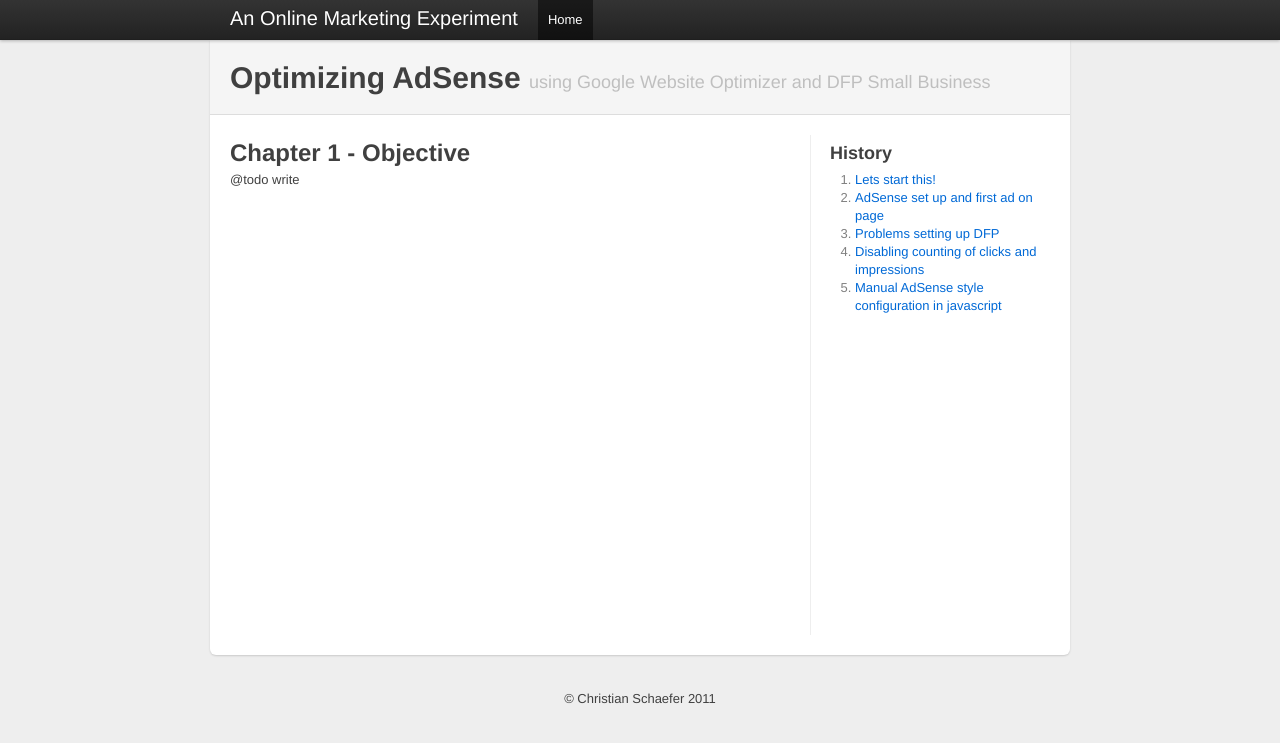
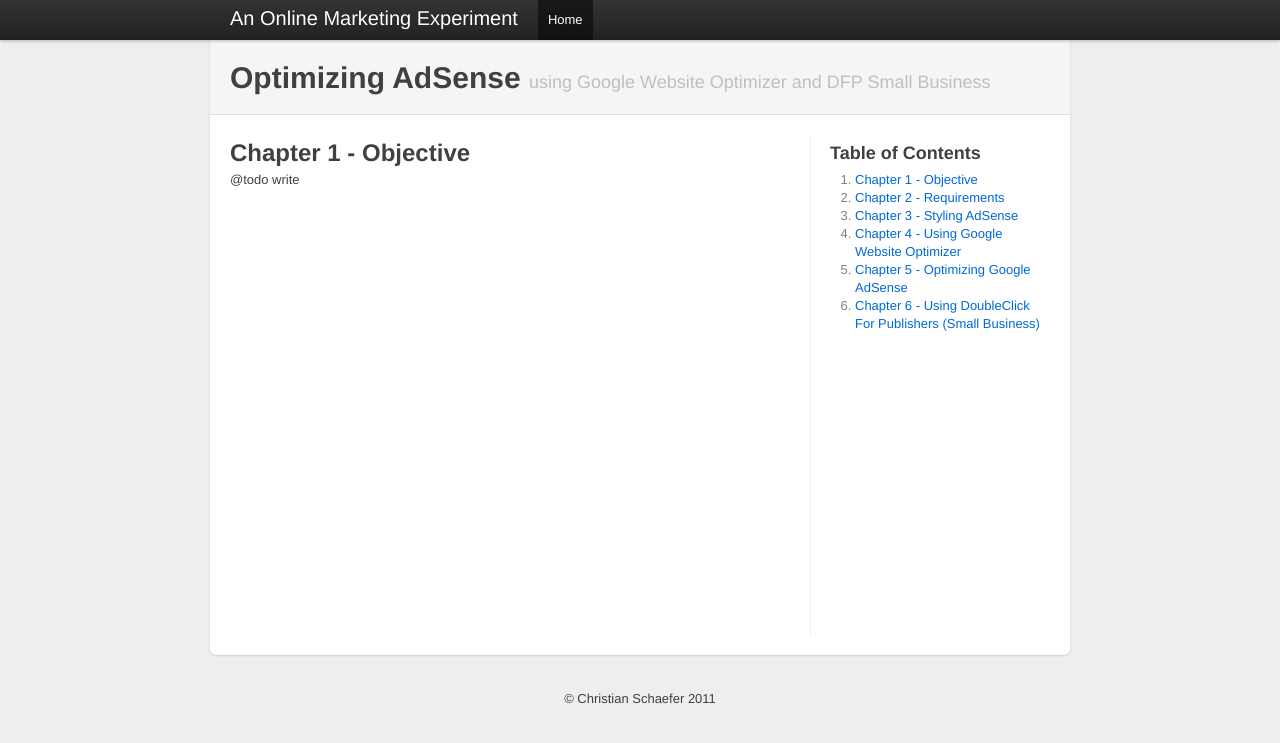
Before and after one commit to a8977338/dfpadsenseoptimiser, a Jekyll site: the page built from chapter-1-objective.md, in a window 1280 px wide. Shown: the top 743 px of the page. Built offline with Jekyll 4.4.1, drawn with Linux system fonts in a browser that asks for light colours.

Commit message:
updated book layout

```diff
--- a/_layouts/book.html
+++ b/_layouts/book.html
@@ -40,11 +40,14 @@
           {{ content }}
           </div>
           <div class="span4">
-            <h3>History</h3>
+            <h3>Table of Contents</h3>
             <ol>
-            {% for post in site.posts reversed %}
-              <li><a href="/dfpadsenseoptimiser{{ post.url }}">{{ post.title }}</a></li>
-            {% endfor %}
+              <li><a href="/dfpadsenseoptimiser/chapter-1-objective">Chapter 1 - Objective</a></li>
+              <li><a href="/dfpadsenseoptimiser/chapter-2-requirements">Chapter 2 - Requirements</a></li>
+              <li><a href="/dfpadsenseoptimiser/chapter-3-styling-google-adsense">Chapter 3 - Styling AdSense</a></li>
+              <li><a href="/dfpadsenseoptimiser/chapter-4-using-google-website-optimizer">Chapter 4 - Using Google Website Optimizer</a></li>
+              <li><a href="/dfpadsenseoptimiser/chapter-5-optimizing-google-adsense">Chapter 5 - Optimizing Google AdSense</a></li>
+              <li><a href="/dfpadsenseoptimiser/chapter-6-using-dfp-doubleclick-for-publishers-small-business">Chapter 6 - Using DoubleClick For Publishers (Small Business)</a></li>
             </ol>
           </div>
         </div>
```
